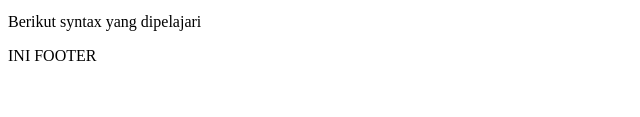
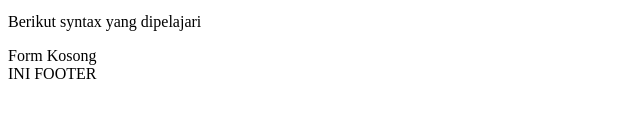
Before and after one commit to mohamadsolkhannawawi/CompanyProfile, a plain HTML site: page about.html in a window 1280 px wide. Shown: the part 145-262 px from the top of the page, without its empty margins (0-640 px from the left). Drawn offline with Linux system fonts and the light colour scheme.

Commit message:
Membuat form kosong dibaris 14

```diff
--- a/about.html
+++ b/about.html
@@ -9,8 +9,9 @@
 		<header>INI Header</header>
 		<nav>Ini NavBar Baru</nav>
 		<h1>Latihan GIT</h1>
-    <p>Membuat file about untuk di Pull</p>
+    		<p>Membuat file about untuk di Pull</p>
 		<p>Berikut syntax yang dipelajari</p>
+		<form action="">Form Kosong</form>
 		<footer>INI FOOTER</footer>
 	</body>
 </html>
```
